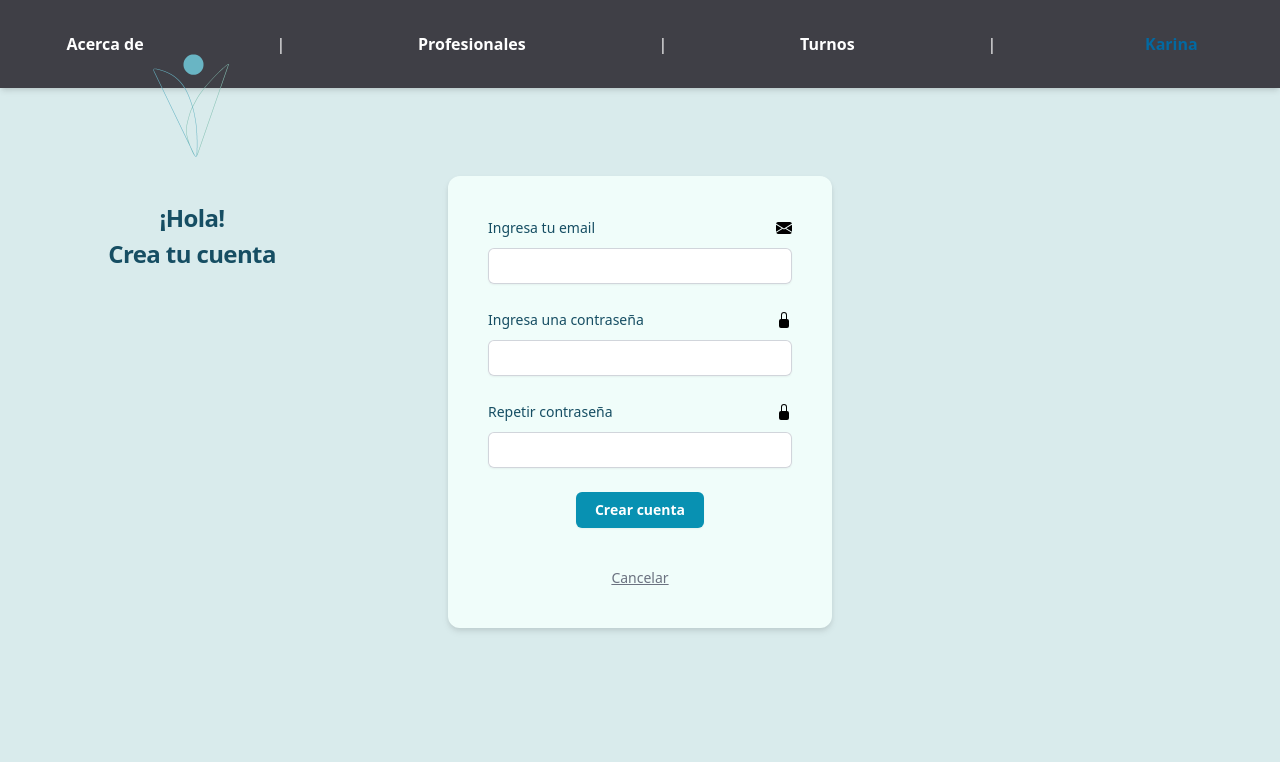
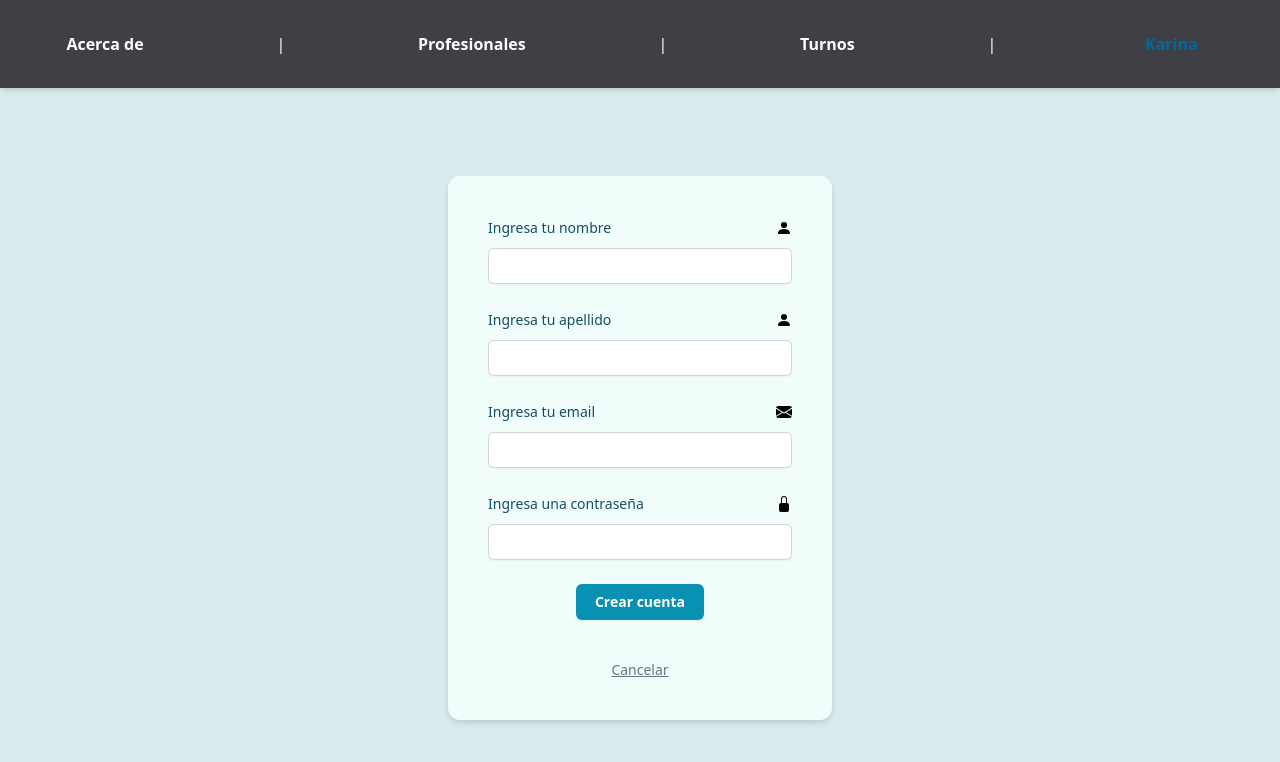
Before and after one commit to carlaalexia/Front-VitalSync, a React (Create React App) app: page /CreateUser in a window 1280 px wide. Shown: the top 762 px of the page. Built offline with nearby package versions, Linux system fonts and the light colour scheme.

Commit message:
crear profesional, mostrar y eliminar

```diff
--- a/src/App.js
+++ b/src/App.js
@@ -10,6 +10,7 @@ import ViewProfile from './Pages/Pacient/ViewProfile';
 import ViewMedAppoint from './Pages/Appoints/ViewMedAppoint';
 import CreateMedAppoint from './Pages/Appoints/CreateMedAppoint';
 import Admin from './Pages/SuperAdmin/Admin';
+import ListMed from './Pages/SuperAdmin/ListMed';
 import HomePage from './Pages/HomePage'
 import Nav from './components/Nav';
 
@@ -24,6 +25,7 @@ function App() {
           <Route path="/login" element={<Login/>} />
           <Route path="/CreateUser" element={<CreateUser />} />
           <Route path="/Admin" element={<Admin/>}/>
+          <Route path="/Alist" element={<ListMed/>}/>
           <Route path="/Menu" element={<Menu />} />
           <Route path="/Profile" element={<Profile/>} />
           <Route path="/ViewProfile" element={<ViewProfile/>} />
--- a/src/Pages/Pacient/CreateUser.jsx
+++ b/src/Pages/Pacient/CreateUser.jsx
@@ -1,5 +1,5 @@
 import '../../index.css';
-import { BsFillLockFill, BsFillEnvelopeFill } from "react-icons/bs";
+import { BsFillLockFill, BsFillEnvelopeFill, BsFillPersonFill } from "react-icons/bs";
 import { Link, useNavigate } from "react-router-dom";
 import { useFormik } from "formik";
 import ServiceCreateUser from "../../Servicio/ServiceCreateUser";
@@ -11,8 +11,9 @@ const CreateUser = () =>{
 
   const pruebaSubmit = (e) => {
     e.preventDefault();
-      values.email = values.email;
-      values.clave = values.clave;
+      values.nombre = values.nombre;
+      values.apellido = values.apellido;
+      values.usuario = {email: values.email, clave: values.clave}
       ServiceCreateUser(values);
       navigate('/Login');
       handleReset();
@@ -23,28 +24,56 @@ const CreateUser = () =>{
   useFormik({
     initialValues: {
       id: null,
+      nombre: "",
+      apellido: "",
       email: "",
-      clave: "",
-      repeatPassword: ""
+      clave: ""
     },
   });
 
     return(
         <div className="flex min-h-full flex-1 flex-col justify-center px-6 py-12 lg:px-8">
-        <div className="absolute top-0 left-0 sm:mx-auto sm:w-full sm:max-w-sm">
-          <img
-            className="mx-auto h-[200px] w-auto"
-            src="../assets/Logo.png"
-            alt="VitalSync"
-          />
-          <h2 className="mt-0 text-center text-2xl font-bold leading-9 tracking-tight text-cyan-900">
-            ¡Hola!
-          </h2>
-          <h3 className="mt-0 text-center text-2xl font-bold leading-9 tracking-tight text-cyan-900">Crea tu cuenta</h3>
-        </div>
 
         <div className="mt-10 sm:mx-auto sm:w-full sm:max-w-sm rounded-xl p-10 bg-teal-50 drop-shadow-md">
           <form className="space-y-6" onSubmit={pruebaSubmit} autoComplete="off">
+          <div>
+                <div className="flex items-center justify-between">
+                    <label htmlFor="email" className="block text-sm font-medium leading-6 text-cyan-900">
+                    Ingresa tu nombre
+                    </label>
+                    <BsFillPersonFill/>
+                </div>
+                <div className="mt-2">
+                <input
+                  id="nombre"
+                  type="text"
+                  required
+                  className="block w-full rounded-md border-0 py-1.5 text-cyan-900 shadow-sm ring-1 ring-inset ring-gray-300 placeholder:text-gray-400 focus:ring-2 focus:ring-inset focus:ring-cyan-600 sm:text-sm sm:leading-6 text-center"
+                  value={values.nombre}
+                  onChange={handleChange}
+                  onBlur={handleBlur}
+                />
+                </div>
+            </div>
+            <div>
+                <div className="flex items-center justify-between">
+                    <label htmlFor="email" className="block text-sm font-medium leading-6 text-cyan-900">
+                    Ingresa tu apellido
+                    </label>
+                    <BsFillPersonFill/>
+                </div>
+                <div className="mt-2">
+                <input
+                  id="apellido"
+                  type="text"
+                  required
+                  className="block w-full rounded-md border-0 py-1.5 text-cyan-900 shadow-sm ring-1 ring-inset ring-gray-300 placeholder:text-gray-400 focus:ring-2 focus:ring-inset focus:ring-cyan-600 sm:text-sm sm:leading-6 text-center"
+                  value={values.apellido}
+                  onChange={handleChange}
+                  onBlur={handleBlur}
+                />
+                </div>
+            </div>
             <div>
                 <div className="flex items-center justify-between">
                     <label htmlFor="email" className="block text-sm font-medium leading-6 text-cyan-900">
@@ -86,25 +115,6 @@ const CreateUser = () =>{
               </div>
             </div>
 
-            <div>
-              <div className="flex items-center justify-between">
-                <label htmlFor="repeatPassword" className="block text-sm font-medium leading-6 text-cyan-900">
-                  Repetir contraseña
-                </label>
-                <BsFillLockFill/>
-              </div>
-              <div className="mt-2">
-                <input
-                  id="repeatPassword"
-                  type="password"
-                  required
-                  className="block w-full rounded-md border-0 py-1.5 text-cyan-900 shadow-sm ring-1 ring-inset ring-gray-300 placeholder:text-gray-400 focus:ring-2 focus:ring-inset focus:ring-cyan-600 sm:text-sm sm:leading-6 text-center"
-                  onChange={handleChange}
-                  onBlur={handleBlur}
-                  />
-              </div>
-            </div>
-
             <div className="flex justify-center">
               <button
                 type="submit"
--- a/src/Pages/Pacient/ViewProfile.jsx
+++ b/src/Pages/Pacient/ViewProfile.jsx
@@ -1,6 +1,5 @@
 import {
   BsFillPersonFill,
-  BsFillCameraFill,
   BsFillEnvelopeFill,
   BsFillTelephoneFill,
   BsFillPostcardHeartFill,
--- a/src/Pages/SuperAdmin/Admin.jsx
+++ b/src/Pages/SuperAdmin/Admin.jsx
@@ -1,81 +1,32 @@
 import '../../index.css';
 import { Link } from "react-router-dom";
 import { useFormik } from "formik";
-import React, { useState, useEffect } from 'react';
-import ServiceCreateUser from "../../Servicio/ServiceCreateUser";
+import React from 'react';
 import ServiceCreateMed from "../../Servicio/ServiceCreateMed";
-import listMed from '../../Servicio/ServiceListMed';
 
 
 const Admin = () =>{
-  //const [medicos, setMedicos] = useState([]);
 
-  /*useEffect(() => {
-    const fetchMedicos = async () => {
-      try {
-        const response = listMed();
-        if (response.success) {
-          setMedicos(response.data);
-          console.log(response.data);
-        } else {
-          console.log(response.message);
-        }
-      } catch (error) {
-        console.log(error);
-      }
-    };
-
-    fetchMedicos();
-  }, []);*/
 
   const pruebaSubmit = (e) => {
     e.preventDefault();
-      values.usuario = values.usuario;
-      values.clave = values.clave;
-      ServiceCreateUser(values);
+      values.nombre = values.nombre;
+      values.apellido = values.apellido;
+      values.usuario = {email: values.email, clave: values.clave};
+      values.especialidad = values.especialidad;
+      ServiceCreateMed(values);
       handleReset();
       console.log(values);
   };
 
-  /*const pruebaSubmit = (e) => {
-    e.preventDefault();
-      values.nombre = values.nombre;
-      values.apellido = values.apellido;
-      values.mail = values.mail;
-      values.telefono  = values.telefono;
-      values.especialidad = values.especialidad;
-      values.estado = values.estado;
-      values.matricula = values.matricula;
-      values.telemedicina = values.telemedicina;
-      values.presencial = values.presencial;
-      values.coberturaMedicaList = values.coberturaMedicaList;
-      values.ubicacion = values.ubicacion;
-      values.honorario = values.honorario;
-      values.diasTrabajo = [{id_dia: null, dia: values.dia, horaEntrada: values.horaEntrada, horaSalida: values.horaSalida}];
-      values.usuario = {id: null, usuario: values.usuario, clave: values.clave};
-      ServiceCreateMed(values);
-      handleReset();
-      console.log(values);
-  };*/
-
   const { handleBlur, handleChange, values, handleReset } =
   useFormik({
     initialValues: {
-      id: null,
       nombre: "",
       apellido: "",
-      mail: "",
-      telefono: "",
-      especialidad: true,
-      estado: true,
-      matricula: "",
-      telemedicina: true,
-      presencial: true,
-      coberturaMedicaList: "",
-      ubicacion: "",
-      honorario: "",
-      diasTrabajo: [],
-      usuario: []
+      email: "",
+      clave: "",
+      especialidad: ""
     },
   });
 
@@ -100,9 +51,9 @@ const Admin = () =>{
               </div>
               <div className="mt-2">
                 <input
-                  id="usuario"
+                  id="email"
                   type="email"
-                  autoComplete="usuario"
+                  autoComplete="email"
                   required
                   className="block w-full rounded-md border-0 py-1.5 text-cyan-900 shadow-sm ring-1 ring-inset ring-gray-300 placeholder:text-gray-400 focus:ring-2 focus:ring-inset focus:ring-cyan-600 sm:text-sm sm:leading-6"
                   value={values.usuario}
@@ -114,7 +65,7 @@ const Admin = () =>{
 
             <div className="flex items-center justify-between">
               <div className="flex space-x-2 items-center">
-                <label htmlFor="password" className="block text-sm font-medium leading-6 text-cyan-900">
+                <label htmlFor="nombre" className="block text-sm font-medium leading-6 text-cyan-900">
                   Nombre
                 </label>
               </div>
@@ -133,7 +84,7 @@ const Admin = () =>{
 
             <div className="flex items-center justify-between">
               <div className="flex space-x-2 items-center">
-                <label htmlFor="repeatPassword" className="block text-sm font-medium leading-6 text-cyan-900">
+                <label htmlFor="apellido" className="block text-sm font-medium leading-6 text-cyan-900">
                   Apellido
                 </label>
               </div>
@@ -151,7 +102,7 @@ const Admin = () =>{
 
             <div className="flex items-center justify-between">
               <div className="flex space-x-2 items-center">
-                <label htmlFor="repeatPassword" className="block text-sm font-medium leading-6 text-cyan-900">
+                <label htmlFor="especialidad" className="block text-sm font-medium leading-6 text-cyan-900">
                   Especialidad
                 </label>
               </div>
@@ -169,7 +120,7 @@ const Admin = () =>{
 
             <div className="flex items-center justify-between">
               <div className="flex space-x-2 items-center">
-                <label htmlFor="repeatPassword" className="block text-sm font-medium leading-6 text-cyan-900">
+                <label htmlFor="clave" className="block text-sm font-medium leading-6 text-cyan-900">
                   Contraseña temporal
                 </label>
               </div>
@@ -196,29 +147,7 @@ const Admin = () =>{
           </form>
         </div>
 
-        <div className="p-5 border bg-teal-50 mx-auto h-full rounded-xl drop-shadow-md">
-          <h3 className="text-lg font-bold mb-4">Listar Profesionales</h3>
-          <table className="w-[630px] bg-gray-50 border border-gray-300 drop-shadow-md">
-            <thead>
-              <tr className="bg-gray-200">
-                <th className="py-2 px-4 border-b">Mail</th>
-                <th className="py-2 px-4 border-b">Nombre</th>
-                <th className="py-2 px-4 border-b">Apellido</th>
-                <th className="py-2 px-4 border-b">Especialidad</th>
-              </tr>
-            </thead>
-            <tbody>
-              {medicos.map((medico, index) => (
-                <tr key={index} className={index % 2 === 0 ? 'bg-gray-100' : ''}>
-                  <td className="py-2 px-4 border-b">{medico.mail}</td>
-                  <td className="py-2 px-4 border-b">{medico.nombre}</td>
-                  <td className="py-2 px-4 border-b">{medico.apellido}</td>
-                  <td className="py-2 px-4 border-b">{medico.especialidad}</td>
-                </tr>
-              ))}
-            </tbody>
-          </table>
-        </div>
+
 
       <p className="mt-10 text-center text-sm text-gray-500 cursor-pointer hover:text-gray-700">
         <Link to="/Login" className="underline focus:outline-none">
--- /dev/null
+++ b/src/Pages/SuperAdmin/ListMed.jsx
@@ -0,0 +1,66 @@
+import '../../index.css';
+import { Link } from "react-router-dom";
+import React, { useState, useEffect } from 'react';
+import listMed from '../../Servicio/ServiceListMed';
+import { deleteMedico } from '../../Servicio/ServiceDeleteMed';
+
+const ListMed = () =>{
+
+    const [medicos, setMedicos] = useState([]);
+
+    useEffect(() => {
+        const fetchData = async () => {
+          try {
+            const data = await listMed();
+            setMedicos(data);
+          } catch (error) {
+            console.log(error);
+          }
+        };
+
+        fetchData();
+    }, []);
+
+  return (
+    <div className="flex flex-col min-h-screen justify-center items-center px-6 py-12 lg:px-8">
+
+        <div className="p-5 border bg-teal-50 mx-auto h-full rounded-xl drop-shadow-md">
+          <h3 className="text-lg font-bold mb-4">Listar Profesionales</h3>
+          <table className="w-[630px] bg-gray-50 border border-gray-300 drop-shadow-md">
+          <thead>
+            <tr className="bg-gray-200">
+              <th className="py-2 px-4 border-b">Nombre</th>
+              <th className="py-2 px-4 border-b">Apellido</th>
+              <th className="py-2 px-4 border-b">Especialidad</th>
+              <th className="py-2 px-4 border-b">Estado</th>
+              <th className="py-2 px-4 border-b">Acciones</th> {/* Columna para las acciones */}
+            </tr>
+          </thead>
+          <tbody>
+            {medicos.map((medico, index) => (
+                <tr key={index} className={index % 2 === 0 ? 'bg-gray-100' : ''}>
+                <td className="py-2 px-4 border-b">{medico.nombre}</td>
+                <td className="py-2 px-4 border-b">{medico.apellido}</td>
+                <td className="py-2 px-4 border-b">{medico.especialidad}</td>
+                <td className="py-2 px-4 border-b">{medico.estado ? <span>&#10003;</span> : null}</td>
+                <td className="py-2 px-4 border-b">
+                <button className="bg-red-500 hover:bg-red-700 text-white font-bold py-2 px-4 rounded" onClick={() => deleteMedico(medico.id, setMedicos)}>
+                     Eliminar
+                </button>
+                </td>
+                 </tr>
+            ))}
+         </tbody>
+        </table>
+        </div>
+
+      <p className="mt-10 text-center text-sm text-gray-500 cursor-pointer hover:text-gray-700">
+        <Link to="/Login" className="underline focus:outline-none">
+          Cerrar sesion
+        </Link>
+      </p>
+    </div>
+  );
+}
+
+export default ListMed;
--- a/src/Servicio/ServiceCreateUser.js
+++ b/src/Servicio/ServiceCreateUser.js
@@ -9,7 +9,8 @@ async function ServiceCreateUser(values) {
       body: JSON.stringify(values),
     };
 
-    const res = await fetch("http://localhost:8080/vitalsync/usuario/create", requestInit);
+    const res = await fetch("http://localhost:8080/vitalsync/paciente/create", requestInit)
+
 
     if (!res.ok) {
       AlertSweet(num = 8);
@@ -20,10 +21,7 @@ async function ServiceCreateUser(values) {
     // Aquí puedes realizar alguna acción adicional después de guardar exitosamente la persona
   } catch (error) {
     console.log(error);
-    // Manejo de errores: mostrar un mensaje de error, registrar el error, etc.
   }
 }
 
-
-
 export default ServiceCreateUser;
--- /dev/null
+++ b/src/Servicio/ServiceDeleteMed.js
@@ -0,0 +1,26 @@
+export const deleteMedico = async (medicoId, setMedicos) => {
+    try {
+      const response = await fetch(`http://localhost:8080/vitalsync/profesional/eliminar/${medicoId}`, {
+        method: 'PUT',
+        headers: {
+          'Content-Type': 'application/json'
+        },
+        body: JSON.stringify({ estado: false }) // Envía el nuevo estado como parámetro en el cuerpo de la solicitud
+      });
+
+      if (response.ok) {
+        // Cambio de estado exitoso
+        // Actualiza la lista de médicos cambiando el estado del médico correspondiente a false
+        setMedicos((prevMedicos) =>
+          prevMedicos.map((medico) =>
+            medico.id === medicoId ? { ...medico, estado: false } : medico
+          )
+        );
+      } else {
+        // Error en el cambio de estado
+        console.log('Error al cambiar el estado del médico');
+      }
+    } catch (error) {
+      console.log(error);
+    }
+  };
--- a/src/Servicio/ServiceListMed.js
+++ b/src/Servicio/ServiceListMed.js
@@ -1,6 +1,6 @@
 const listMed = async () => {
     try {
-      const response = await fetch('http://localhost:8080/vitalsync/usuario/listar', {
+      const response = await fetch('http://localhost:8080/vitalsync/profesional/listar', {
         method: 'GET',
         headers: {
           'Content-Type': 'application/json'
@@ -15,4 +15,4 @@ const listMed = async () => {
     }
   };
 
-  export default listMed;
+export default listMed;
--- a/src/routing/Public.jsx
+++ b/src/routing/Public.jsx
@@ -8,8 +8,8 @@ import ViewProfile from "../Pages/Pacient/EditProfile";
 import ViewMedAppoint from "../Pages/Appoints/ViewMedAppoint";
 import CreateMedAppoint from "../Pages/Appoints/CreateMedAppoint";
 import Admin from "../Pages/SuperAdmin/Admin";
-import Nav from "../components/Nav";
 import HomePage from '../Pages/HomePage'
+import ListMed from "../Pages/SuperAdmin/ListMed";
 
 const Public = () => {
   return (
@@ -20,6 +20,7 @@ const Public = () => {
         <Route path="/CreateUser" element={<CreateUser />} />
         <Route path="/Menu" element={<Menu />} />
         <Route path="/Admin" element={<Admin />} />
+        <Route path="/Alist" element={<ListMed/>}/>
         <Route path="/Profile" element={<Profile />} />
         <Route path="/ViewProfile" element={<ViewProfile />} />
         <Route path="/citas" element={<ViewMedAppoint />} />
```
